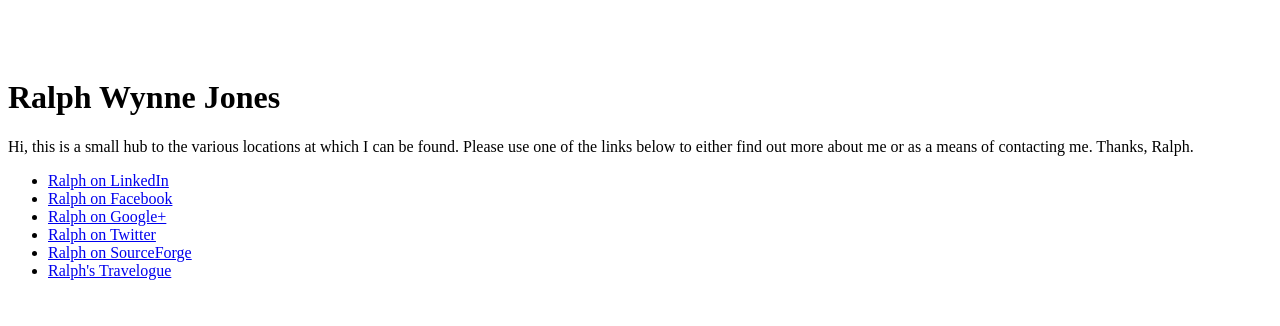
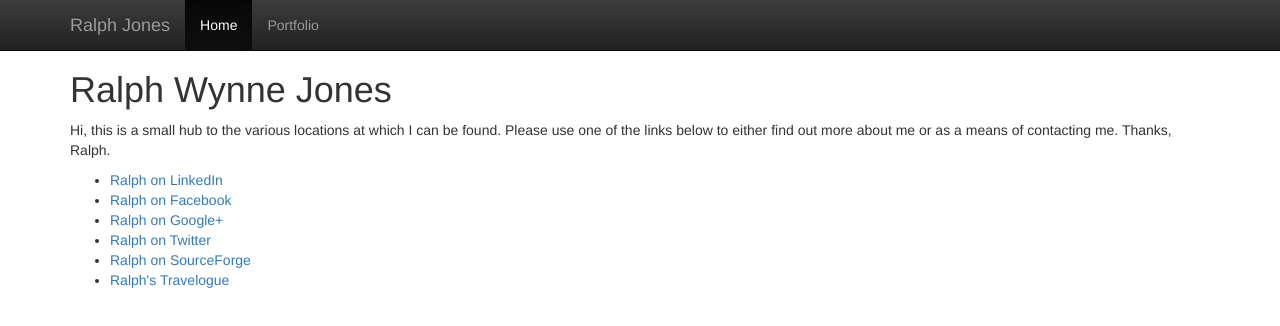
Before and after one commit to KolonelKustard/ralph, a plain HTML site: page src/main/webapp/index.html in a window 1280 px wide. Drawn offline with nearby package versions, Linux system fonts and the light colour scheme.

Commit message:
Started boot-strapping main homepage

```diff
--- a/src/main/webapp/index.html
+++ b/src/main/webapp/index.html
@@ -2,12 +2,17 @@
 <html lang="en">
 	<head>
 		<meta http-equiv="content-type" content="text/html; charset=UTF-8" />
-		<meta name="viewport" content="width=488" />
-		<link type="text/css" rel="stylesheet" href="./styles.css" />
+		<meta name="viewport" content="width=device-width, initial-scale=1.0" />
+
+		<link rel="stylesheet" type="text/css" href="http://netdna.bootstrapcdn.com/bootstrap/3.0.0/css/bootstrap.min.css" />
+		<link rel="stylesheet" type="text/css" href="http://netdna.bootstrapcdn.com/bootstrap/3.0.0/css/bootstrap-theme.min.css" />
+		<link rel="stylesheet" type="text/css" href="./styles.css" />
 		<link rel="shortcut icon" href="./images/favicon.ico" />
+		<link rel="publisher" href="https://plus.google.com/101454232293966616010?prsrc=3" />
 
-		<link href="https://plus.google.com/101454232293966616010?prsrc=3"
-				rel="publisher" />
+		<script type="text/javascript" src="http://code.jquery.com/jquery-2.0.3.min.js"></script>
+		<script type="text/javascript" src="http://netdna.bootstrapcdn.com/bootstrap/3.0.0/js/bootstrap.min.js"></script>
+
 
 		<title>Ralph Wynne Jones</title>
 
@@ -22,6 +27,33 @@
 		</script>
 	</head>
 	<body>
+		<div class="navbar navbar-fixed-top navbar-inverse" role="navigation">
+			<div class="container">
+				<div class="navbar-header">
+					<button type="button" class="navbar-toggle" data-toggle="collapse"
+						data-target=".navbar-collapse">
+						<span class="icon-bar"></span>
+						<span class="icon-bar"></span>
+						<span class="icon-bar"></span>
+					</button>
+					<a class="navbar-brand" href="./">
+						Ralph Jones
+					</a>
+				</div>
+				<div class="collapse navbar-collapse">
+					<ul class="nav navbar-nav">
+						<li class="active">
+							<a href="./">Home</a>
+						</li>
+						<li>
+							<a href="portfolio/portfolio.html">Portfolio</a>
+						</li>
+					</ul>
+				</div>
+			</div>
+		</div>
+
+		<div class="container">
 			<div id="bgTopLeft"><div id="bgTopRight"><div id="bgBottomRight">
 			<div id="bgBottomLeft"><div id="profile">
 				<h1>Ralph Wynne Jones</h1>
@@ -57,5 +89,6 @@
 					</li>
 				</ul>
 			</div></div></div></div></div>
+		</div>
 	</body>
 </html>
```
Lines whose indentation alone changed are shown as unchanged.
